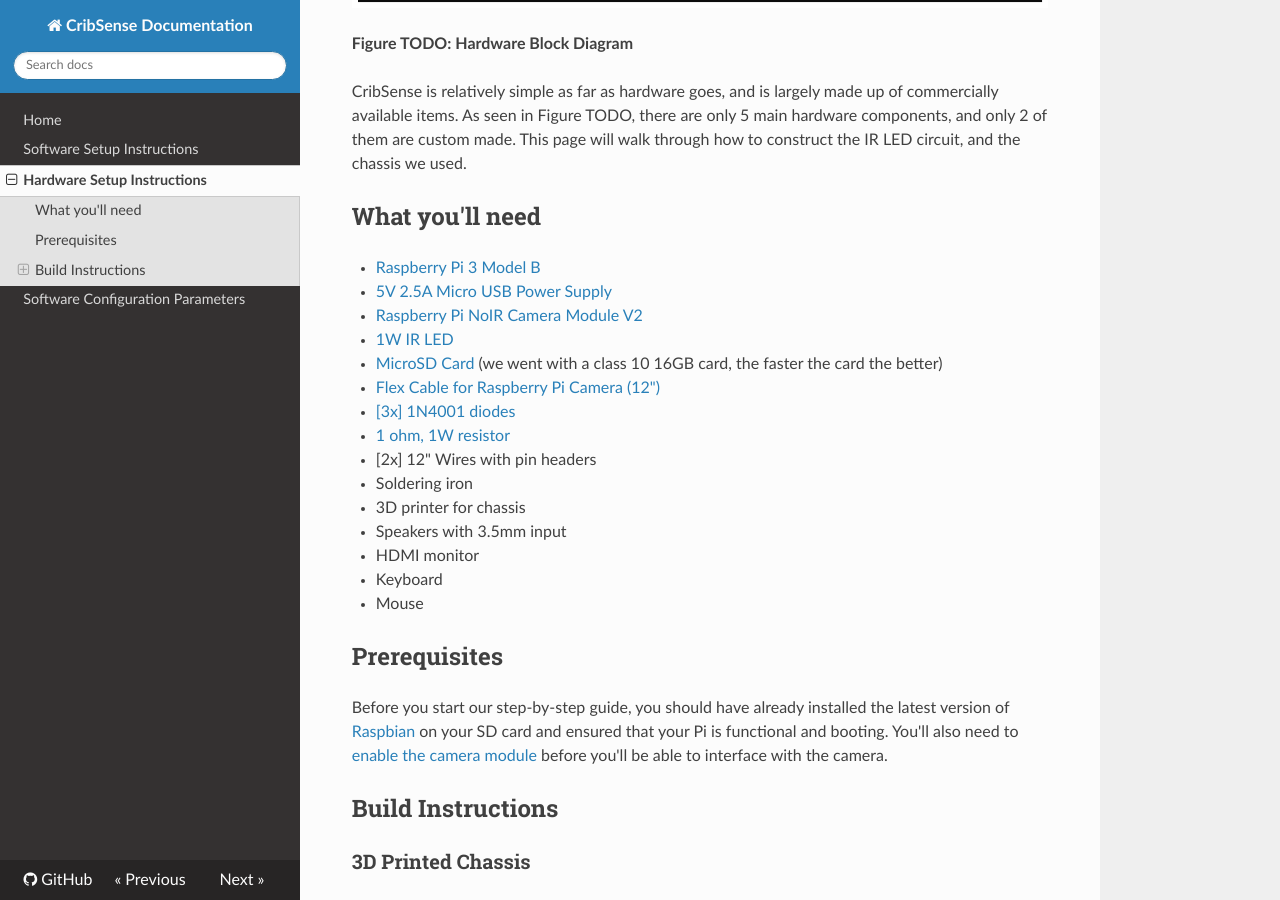
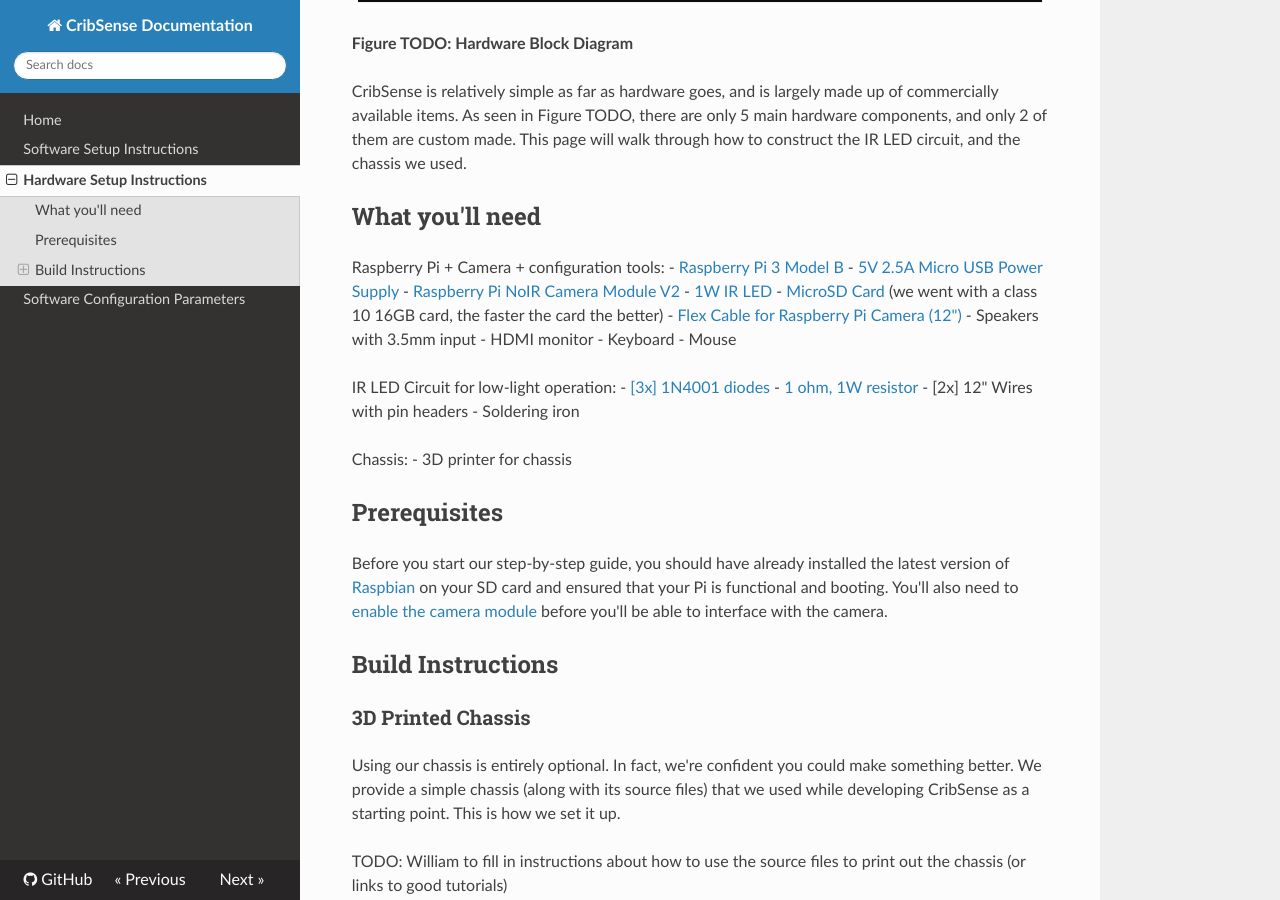
Before and after one commit to lukehsiao/CribSense, an MkDocs documentation site: the page built from docs/setup/hw-setup.md, in a window 1280 px wide and 900 px high, scrolled down 551 px. Built offline with MkDocs 1.6.1, drawn with Linux system fonts in a browser that asks for light colours; nearby versions of some CDN libraries; old or Windows-style settings are respelled for this version of MkDocs.

Commit message:
Separate materials list.
Also adds the autogenerated lt-tool files to
the autogenerated .gitignore.

```diff
--- a/docs/setup/hw-setup.md
+++ b/docs/setup/hw-setup.md
@@ -8,21 +8,27 @@ CribSense is relatively simple as far as hardware goes, and is largely made up o
 
 ## What you'll need
 
+Raspberry Pi + Camera + configuration tools:
 -   [Raspberry Pi 3 Model B](https://www.amazon.com/Raspberry-Pi-RASP-PI-3-Model-Motherboard/dp/B01CD5VC92/)
 -   [5V 2.5A Micro USB Power Supply](https://www.amazon.com/gp/product/B00MARDJZ4/)
 -   [Raspberry Pi NoIR Camera Module V2](https://www.amazon.com/Raspberry-Pi-NoIR-Camera-Module/dp/B01ER2SMHY)
 -   [1W IR LED](https://www.amazon.com/DIYmall%C2%AE-Infrared-Adjustable-Resistor-Raspberry/dp/B00NUOO1HQ)
 -   [MicroSD Card](https://www.amazon.com/Samsung-Class-Adapter-MB-MP32DA-AM/dp/B00IVPU7KE) (we went with a class 10 16GB card, the faster the card the better)
 -   [Flex Cable for Raspberry Pi Camera (12")](https://www.adafruit.com/products/1648)
+-   Speakers with 3.5mm input
+-   HDMI monitor
+-   Keyboard
+-   Mouse
+
+IR LED Circuit for low-light operation:
 -   [\[3x\] 1N4001 diodes](https://www.adafruit.com/product/755)
 -   [1 ohm, 1W resistor](http://www.parts-express.com/10-ohm-1w-flameproof-resistor-10-pcs--003-1)
 -   [2x] 12" Wires with pin headers
 -   Soldering iron
+
+Chassis:
 -   3D printer for chassis
--   Speakers with 3.5mm input
--   HDMI monitor
--   Keyboard
--   Mouse
+
 
 ## Prerequisites
 
```
Also changed, not shown: 1 other file.
